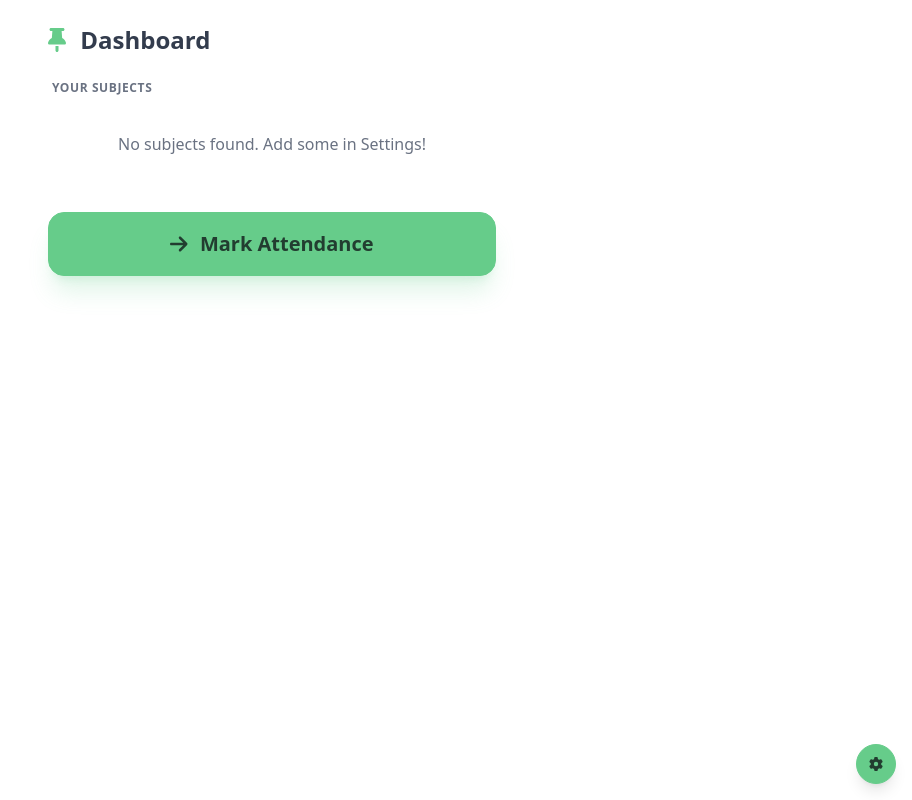
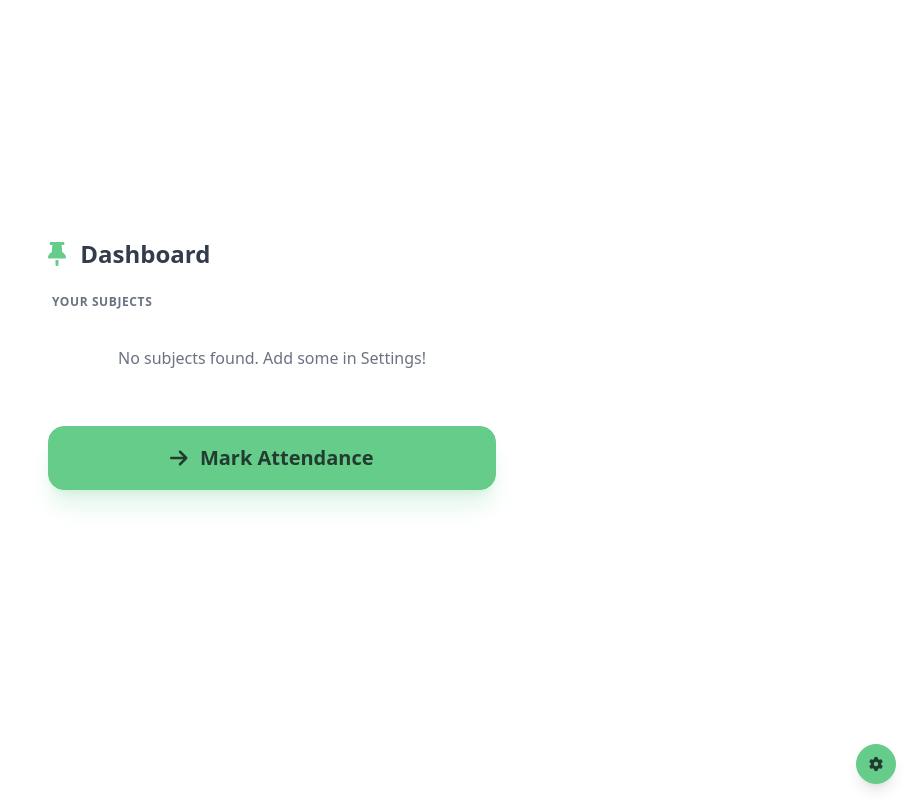
Before and after one commit to mrkushalsm/Attendance-Tracker, a React (Vite) app: page /dashboard in a window 1280 px wide. Shown: the whole page, without its empty margins (368-1280 px from the left). Built offline with nearby package versions, Linux system fonts and the light colour scheme.

Commit message:
feat: add initial pages for attendance tracking, dashboard, and settings

```diff
--- a/src/pages/AttendancePage.jsx
+++ b/src/pages/AttendancePage.jsx
@@ -136,8 +136,8 @@ const AttendancePage = () => {
     };
 
     return (
-        <div className="p-4 sm:p-6 flex flex-col items-center min-h-screen bg-base-100 text-base-content">
-             {/* Header */}
+        <div className="p-4 sm:p-6 flex flex-col items-center justify-center min-h-screen bg-base-100 text-base-content">
+            {/* Header */}
              <div className="w-full max-w-md flex justify-between items-center mb-6">
                 <h1 className="text-2xl font-bold">
                     <FontAwesomeIcon className="mr-2" icon={faCalendarAlt} /> Mark Attendance
--- a/src/pages/DashboardPage.jsx
+++ b/src/pages/DashboardPage.jsx
@@ -248,7 +248,7 @@ const DashboardPage = () => {
     };
 
     return (
-        <div className="p-4 sm:p-6 flex flex-col items-center min-h-screen bg-base-100 text-base-content">
+        <div className="p-4 sm:p-6 flex flex-col items-center justify-center min-h-screen bg-base-100 text-base-content">
             {/* Header */}
             <div className="w-full max-w-md flex justify-between items-center mb-6">
                 <h1 className="text-2xl font-bold">
--- a/src/pages/SettingsPage.jsx
+++ b/src/pages/SettingsPage.jsx
@@ -120,7 +120,7 @@ const SettingsPage = () => {
 
 
     return (
-        <div className="p-4 sm:p-6 flex flex-col items-center min-h-screen bg-base-100 text-base-content">
+        <div className="p-4 sm:p-6 flex flex-col items-center justify-center min-h-screen bg-base-100 text-base-content">
             {/* Header */}
             <div className="w-full max-w-md flex justify-between items-center mb-6">
                 <h1 className="text-2xl font-bold">
```
